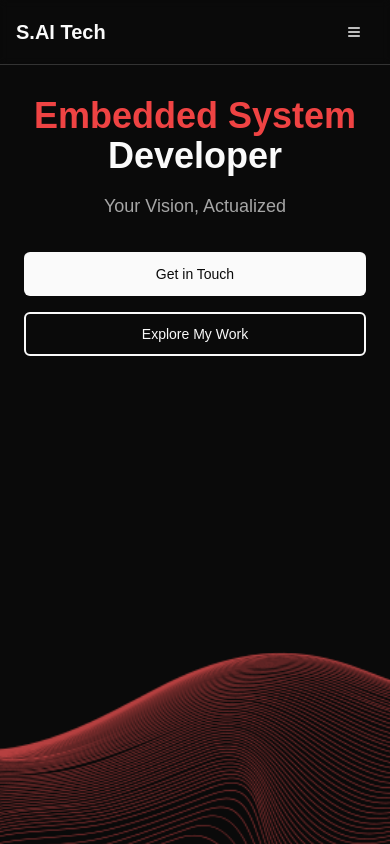
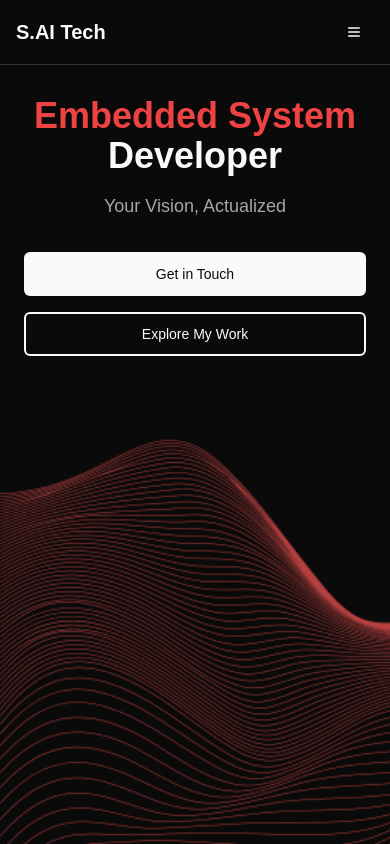
Before and after one commit to stefanus-ai-tech/WebsiteIT, a React (Vite) app: page / in a window 390 px wide. Shown: the top 844 px of the page. Built offline with nearby package versions, Linux system fonts and the light colour scheme; the HTML template or start-up script is replaced by a standard one; a web font is replaced by a local one.

Commit message:
Update Hero.tsx
naikin gambar

```diff
--- a/src/components/Hero.tsx
+++ b/src/components/Hero.tsx
@@ -1,14 +1,14 @@
-import { Button } from "@/components/ui/button";
-import heroWave from "@/assets/hero-wave.png";
+import { Button } from '@/components/ui/button';
+import heroWave from '@/assets/hero-wave.png';
 
 export const Hero = () => {
   return (
     <section id="home" className="min-h-screen flex flex-col overflow-hidden">
       {/* === Text Container === */}
-      <div className="relative flex items-start justify-center min-h-[65vh] pt-24 md:pt-40">
+      <div className="relative flex items-start justify-center min-h-[50vh] pt-24 md:pt-40">
         <div className="text-center px-6 sm:p-0 max-w-6xl">
           <h1 className="text-4xl sm:text-5xl md:text-7xl font-bold mb-4">
-            <span className="text-primary inline">Embedded System</span>{" "}
+            <span className="text-primary inline">Embedded System</span>{' '}
             <span className="text-foreground inline font-shanti">
               Developer
             </span>
@@ -23,8 +23,7 @@ export const Hero = () => {
               <a
                 href="https://wa.me/1234567890"
                 target="_blank"
-                rel="noopener noreferrer"
-              >
+                rel="noopener noreferrer">
                 Get in Touch
               </a>
             </Button>
@@ -37,7 +36,7 @@ export const Hero = () => {
 
       {/* === HeroWave Container === */}
       <div
-        className="h-[70vh] bg-cover bg-[center_top_0%] opacity-70"
+        className="h-[70vh] bg-cover bg-[center_top_px] opacity-70"
         style={{ backgroundImage: `url(${heroWave})` }}
       />
     </section>
```
